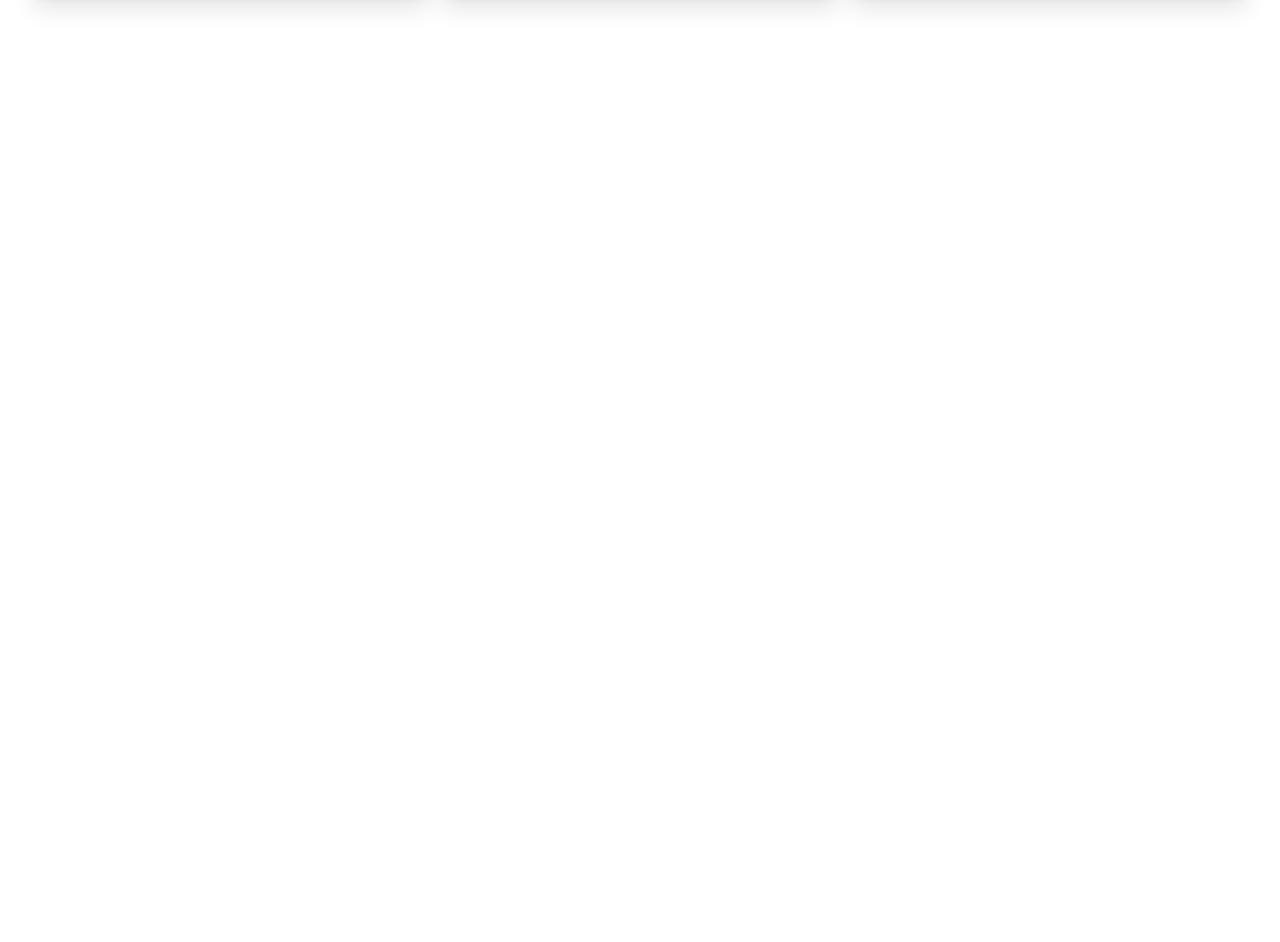
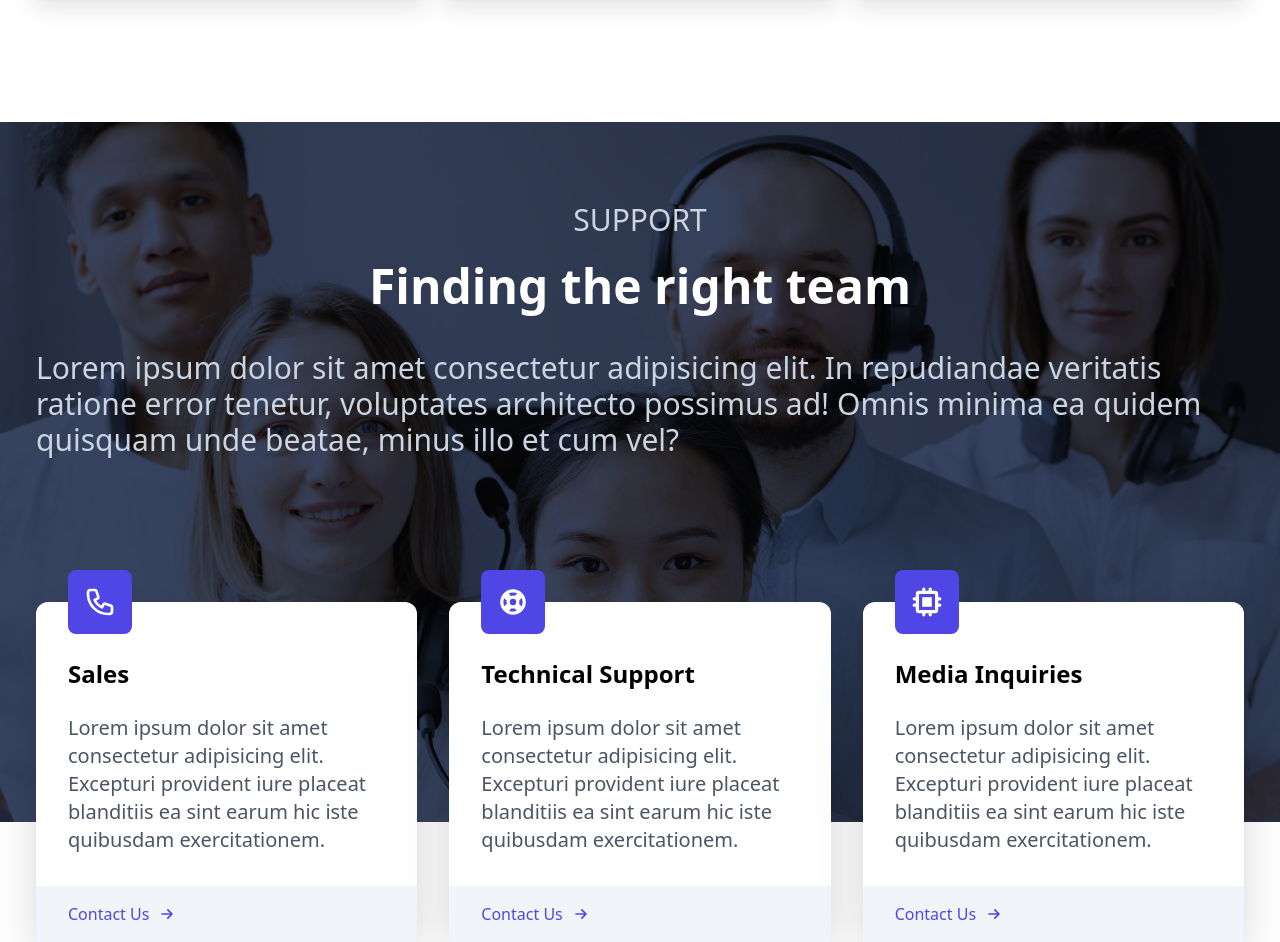
Before and after one commit to nyirurugoomar/cloud-app, a React (Create React App) app: page / in a window 1280 px wide. Shown: the part 1260-2202 px from the top of the page. Before the commit the page ends 1382 px from the top, so only its background shows below. Built offline with nearby package versions, Linux system fonts and the light colour scheme.

Commit message:
support section

```diff
--- a/src/App.js
+++ b/src/App.js
@@ -1,6 +1,7 @@
 import Hero from "./components/Hero";
 import Navbar from "./components/Navbar";
 import About from "./components/About";
+import Support from "./components/Support";
 
 function App() {
   return (
@@ -8,6 +9,7 @@
       <Navbar/>
       <Hero/>
       <About/>
+      <Support/>
 
 
     </>
--- a/src/components/Hero.jsx
+++ b/src/components/Hero.jsx
@@ -5,7 +5,7 @@
 
 function Hero() {
   return (
-    <div className='w-full h-screen bg-zinc-200 flex flex-col justify-between'>
+    <div name='hero' className='w-full h-screen bg-zinc-200 flex flex-col justify-between'>
         <div className='grid md:grid-cols-2 max-w-[1240px] m-auto'>
            <div className='flex flex-col justify-center md:items-start w-full px-2 py-8'>
                <p className='text-2xl'>Unique Sequencing & Production</p>
--- /dev/null
+++ b/src/components/Support.jsx
@@ -0,0 +1,59 @@
+import React from 'react';
+
+import { PhoneIcon, ArrowSmRightIcon } from '@heroicons/react/outline';
+import {ChipIcon, SupportIcon} from '@heroicons/react/solid'
+
+import supportImg from '../assets/support.jpeg'
+
+const Support = () => {
+  return (
+  <div name='support' className='w-full mt-24'>
+      <div className='w-full h-[700px] bg-gray-900/90 absolute'>
+        <img className='w-full h-full object-cover mix-blend-overlay' src={supportImg} alt="/" />
+      </div>
+
+      <div className='max-w-[1240px] mx-auto text-white relative'>
+          <div className='px-4 py-12'>
+              <h2 className='text-3xl pt-8 text-slate-300 uppercase text-center'>Support</h2>
+              <h3 className='text-5xl font-bold py-6 text-center'>Finding the right team</h3>
+              <p className='py-4 text-3xl text-slate-300'>Lorem ipsum dolor sit amet consectetur adipisicing elit. In repudiandae veritatis ratione error tenetur, voluptates architecto possimus ad! Omnis minima ea quidem quisquam unde beatae, minus illo et cum vel?</p>
+          </div>
+
+          <div className='grid grid-cols-1 lg:grid-cols-3 relative gap-x-8 gap-y-16 px-4 pt-12 sm:pt-20 text-black'>
+              <div className='bg-white rounded-xl shadow-2xl'>
+                  <div className='p-8'>
+                      <PhoneIcon className='w-16 p-4 bg-indigo-600 text-white rounded-lg mt-[-4rem]' />
+                      <h3 className='font-bold text-2xl my-6'>Sales</h3>
+                      <p className='text-gray-600 text-xl'>Lorem ipsum dolor sit amet consectetur adipisicing elit. Excepturi provident iure placeat blanditiis ea sint earum hic iste quibusdam exercitationem.</p>
+                  </div>
+                  <div className='bg-slate-100 pl-8 py-4'>
+                      <p className='flex items-center text-indigo-600'>Contact Us <ArrowSmRightIcon className='w-5 ml-2' /></p>
+                  </div>
+              </div>
+              <div className='bg-white rounded-xl shadow-2xl'>
+                  <div className='p-8'>
+                      <SupportIcon className='w-16 p-4 bg-indigo-600 text-white rounded-lg mt-[-4rem]' />
+                      <h3 className='font-bold text-2xl my-6'>Technical Support</h3>
+                      <p className='text-gray-600 text-xl'>Lorem ipsum dolor sit amet consectetur adipisicing elit. Excepturi provident iure placeat blanditiis ea sint earum hic iste quibusdam exercitationem.</p>
+                  </div>
+                  <div className='bg-slate-100 pl-8 py-4'>
+                      <p className='flex items-center text-indigo-600'>Contact Us <ArrowSmRightIcon className='w-5 ml-2' /></p>
+                  </div>
+              </div>
+              <div className='bg-white rounded-xl shadow-2xl'>
+                  <div className='p-8'>
+                      <ChipIcon className='w-16 p-4 bg-indigo-600 text-white rounded-lg mt-[-4rem]' />
+                      <h3 className='font-bold text-2xl my-6'>Media Inquiries</h3>
+                      <p className='text-gray-600 text-xl'>Lorem ipsum dolor sit amet consectetur adipisicing elit. Excepturi provident iure placeat blanditiis ea sint earum hic iste quibusdam exercitationem.</p>
+                  </div>
+                  <div className='bg-slate-100 pl-8 py-4'>
+                      <p className='flex items-center text-indigo-600'>Contact Us <ArrowSmRightIcon className='w-5 ml-2' /></p>
+                  </div>
+              </div>
+          </div>
+      </div>
+  </div>
+  );
+};
+
+export default Support;
```
